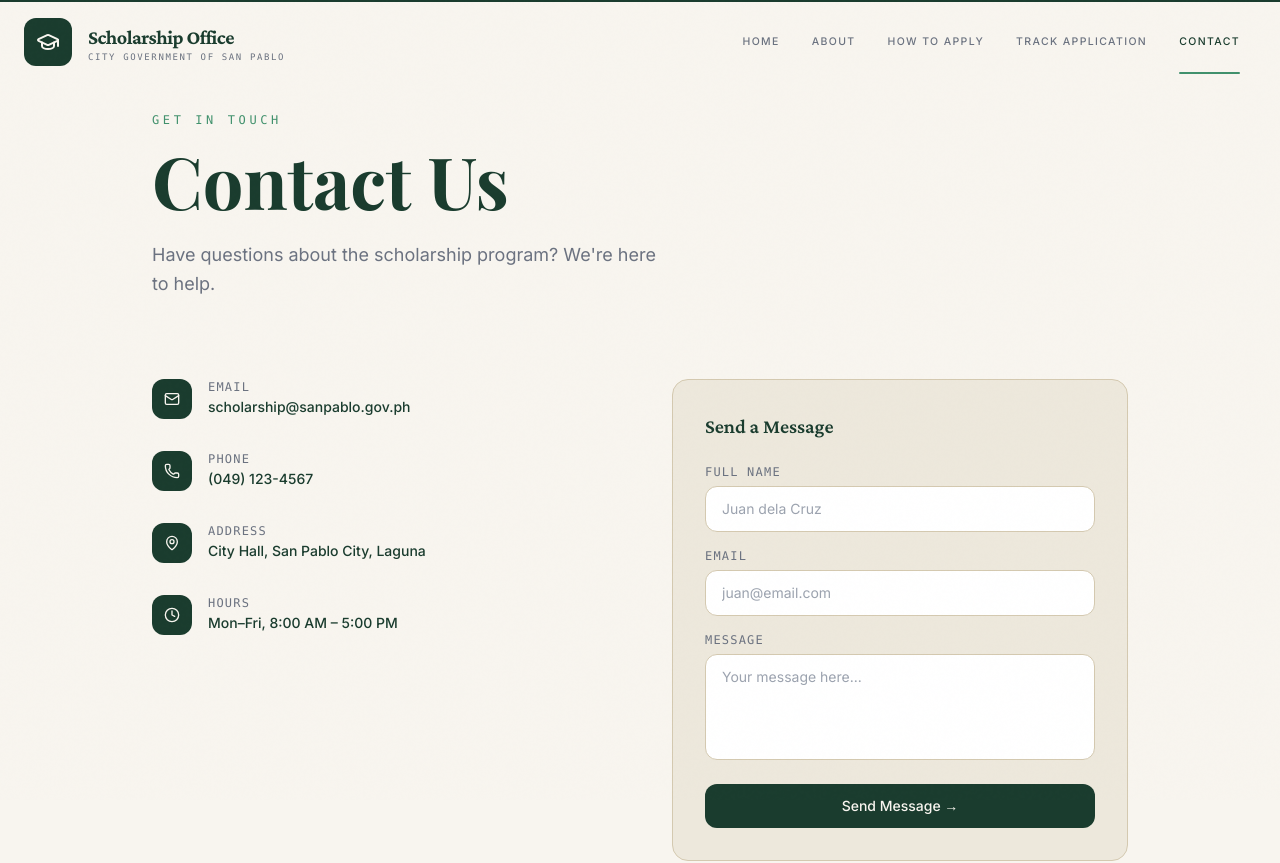
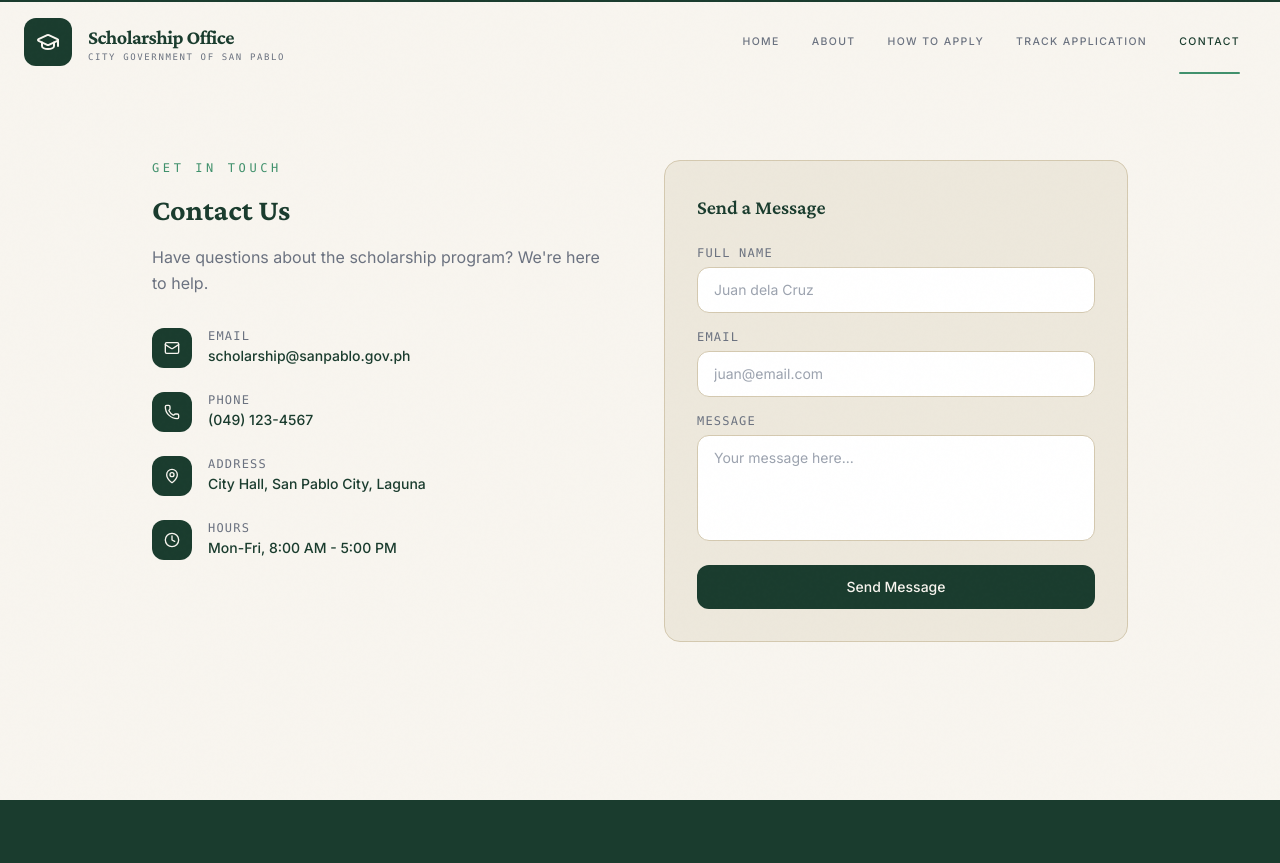
Before and after one commit to MarkPagkaliwagan/Scholarship, a Next.js app: page /contacts in a window 1280 px wide. Shown: the top 863 px of the page. Built offline with nearby package versions, Linux system fonts and the light colour scheme.

Commit message:
Fix contacts page alignment and spacing

```diff
--- a/src/app/contacts/page.tsx
+++ b/src/app/contacts/page.tsx
@@ -1,34 +1,32 @@
 import { Mail, Phone, MapPin, Clock } from "lucide-react";
 
 const info = [
-  { icon: Mail,   label: "Email",   value: "scholarship@sanpablo.gov.ph" },
-  { icon: Phone,  label: "Phone",   value: "(049) 123-4567" },
+  { icon: Mail, label: "Email", value: "scholarship@sanpablo.gov.ph" },
+  { icon: Phone, label: "Phone", value: "(049) 123-4567" },
   { icon: MapPin, label: "Address", value: "City Hall, San Pablo City, Laguna" },
-  { icon: Clock,  label: "Hours",   value: "Mon–Fri, 8:00 AM – 5:00 PM" },
+  { icon: Clock, label: "Hours", value: "Mon-Fri, 8:00 AM - 5:00 PM" },
 ];
 
 export default function ContactPage() {
   return (
-    <main className="min-h-screen pt-28 pb-24" style={{ background: "var(--cream)" }}>
+    <main className="min-h-screen pt-40 pb-24" style={{ background: "var(--cream)" }}>
       <div className="max-w-5xl mx-auto px-6">
 
-        {/* Header */}
-        <div className="mb-20">
+        <div className="grid grid-cols-1 md:grid-cols-2 gap-12">
+
+          <div>
+            <div className="mb-8">
               <p className="font-mono text-xs tracking-[0.3em] uppercase mb-4"
                 style={{ color: "var(--green-bright)" }}>Get in Touch</p>
-          <h1 className="h1 font-display text-6xl md:text-7xl font-bold leading-tight mb-6"
-            style={{ color: "var(--green-deep)" }}>
-            Contact Us<br />
-          </h1>
-          <p className="font-body text-lg max-w-lg leading-relaxed" style={{ color: "var(--muted)" }}>
+              <h2 className="font-display text-3xl font-bold mb-4" style={{ color: "var(--green-deep)" }}>
+                Contact Us
+              </h2>
+              <p className="font-body text-base leading-relaxed" style={{ color: "var(--muted)" }}>
                 Have questions about the scholarship program? We're here to help.
               </p>
             </div>
 
-        <div className="grid grid-cols-1 md:grid-cols-2 gap-16">
-
-          {/* Contact info */}
-          <div className="space-y-8">
+            <div className="space-y-6">
               {info.map((item) => (
                 <div key={item.label} className="flex gap-4">
                   <div className="w-10 h-10 flex items-center justify-center rounded-xl flex-shrink-0"
@@ -45,9 +43,9 @@ export default function ContactPage() {
                 </div>
               ))}
             </div>
+          </div>
 
-          {/* Simple form */}
-          <div className="p-8 rounded-2xl border" style={{ background: "var(--parchment)", borderColor: "var(--sand)" }}>
+          <div className="p-8 rounded-2xl border w-full" style={{ background: "var(--parchment)", borderColor: "var(--sand)" }}>
             <h2 className="font-display text-xl font-semibold mb-6" style={{ color: "var(--green-deep)" }}>
               Send a Message
             </h2>
@@ -76,7 +74,7 @@ export default function ContactPage() {
               <button
                 className="mt-2 px-6 py-3 rounded-xl text-sm font-medium font-body transition hover:opacity-90"
                 style={{ background: "var(--green-deep)", color: "var(--cream)" }}>
-                Send Message →
+                Send Message
               </button>
             </div>
           </div>
```
Lines whose indentation alone changed are shown as unchanged.
